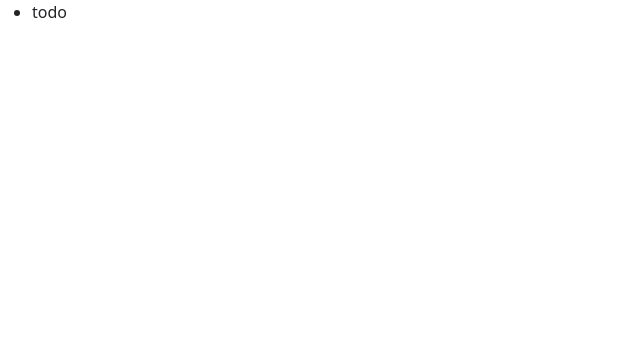
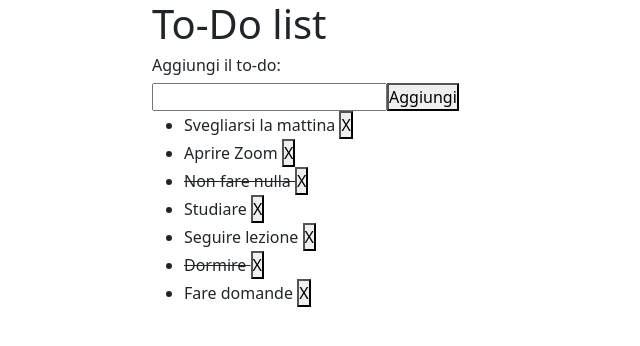
Before and after one commit to gianmaria-fadda/vue-todolist, a plain HTML site: page index.html in a window 1280 px wide. Shown: the whole page, without its empty margins (0-640 px from the left). Drawn offline with nearby package versions, Linux system fonts and the light colour scheme.

Commit message:
completato esercizio

```diff
--- a/css/style.css
+++ b/css/style.css
@@ -18,3 +18,11 @@ html {
     max-width: 1000px;
     margin: 0 auto;
 }
+
+.done {
+    text-decoration: line-through;
+}
+
+.not-done {
+    text-decoration: none;
+}
--- a/index.html
+++ b/index.html
@@ -15,12 +15,38 @@
     <!--Vue-->
     <script src="https://unpkg.com/vue@3/dist/vue.global.js"></script>
     <body>
-        <div v-for="list in todoList" id="app">
-            <ul>
-                <li>
-                    todo
-                </li>
-            </ul>
+        <div id="app">
+            <header>
+                <div class="container">
+                    <h1>To-Do list</h1>
+
+                    <div>
+                        <h6>
+                            Aggiungi il to-do: {{ newTodo }}
+                        </h6>
+
+                        <form @submit.prevent="addTodo">
+                            <input @keyup.enter="addTodo()" v-model="newTodo" type="text">
+                            <button @click="addTodo()">
+                                Aggiungi
+                            </button>
+                        </form>
+                    </div>
+                </div>
+            </header>
+            <main>
+                <div class="container">
+                    <ul>
+                        <li v-for="(todo, index) in todos" :class="{'done': todo.done == false, 'not-done': todo.done == true}">
+                            {{ todo.text }}
+
+                            <button @click="removeTodo(index)">
+                                X
+                            </button>
+                        </li>
+                    </ul>
+                </div>
+            </main>
         </div>
 
         <!--JS-->
--- a/js/script.js
+++ b/js/script.js
@@ -3,16 +3,39 @@ const { createApp } = Vue
   createApp({
     data() {
         return {
-          todoList: [
-              { task: "Svegliarsi la mattina", done: true},
-              { task: "Aprire Zoom", done: true},
-              { task: "Non fare nulla", done: false},
-              { task: "Studiare", done: true},
-              { task: "Seguire lezione", done: true},
-              { task: "Dormire", done: false},
-              { task: "Fare domande", done: true}
+          todos: [
+              { text: "Svegliarsi la mattina",
+                done: true},
+              { text: "Aprire Zoom",
+                done: true},
+              { text: "Non fare nulla",
+                done: false},
+              { text: "Studiare",
+                done: true},
+              { text: "Seguire lezione",
+                done: true},
+              { text: "Dormire",
+                done: false},
+              { text: "Fare domande", done: true}
           ],
-          taskToAdd: ""
-        }
+          newTodo: ''
+        };
+  },
+  methods: {
+    addTodo() {
+      const cleanTodo = this.newTodo.trim();
+
+      if (cleanTodo != '') {
+        this.todos.push({
+          text: cleanTodo,
+          done: false
+        });
+
+        this.newTodo = '';
+      }
+    },
+    removeTodo(i) {
+      this.todos.splice(i, 1);
+    }
   }
   }).mount('#app')
```
